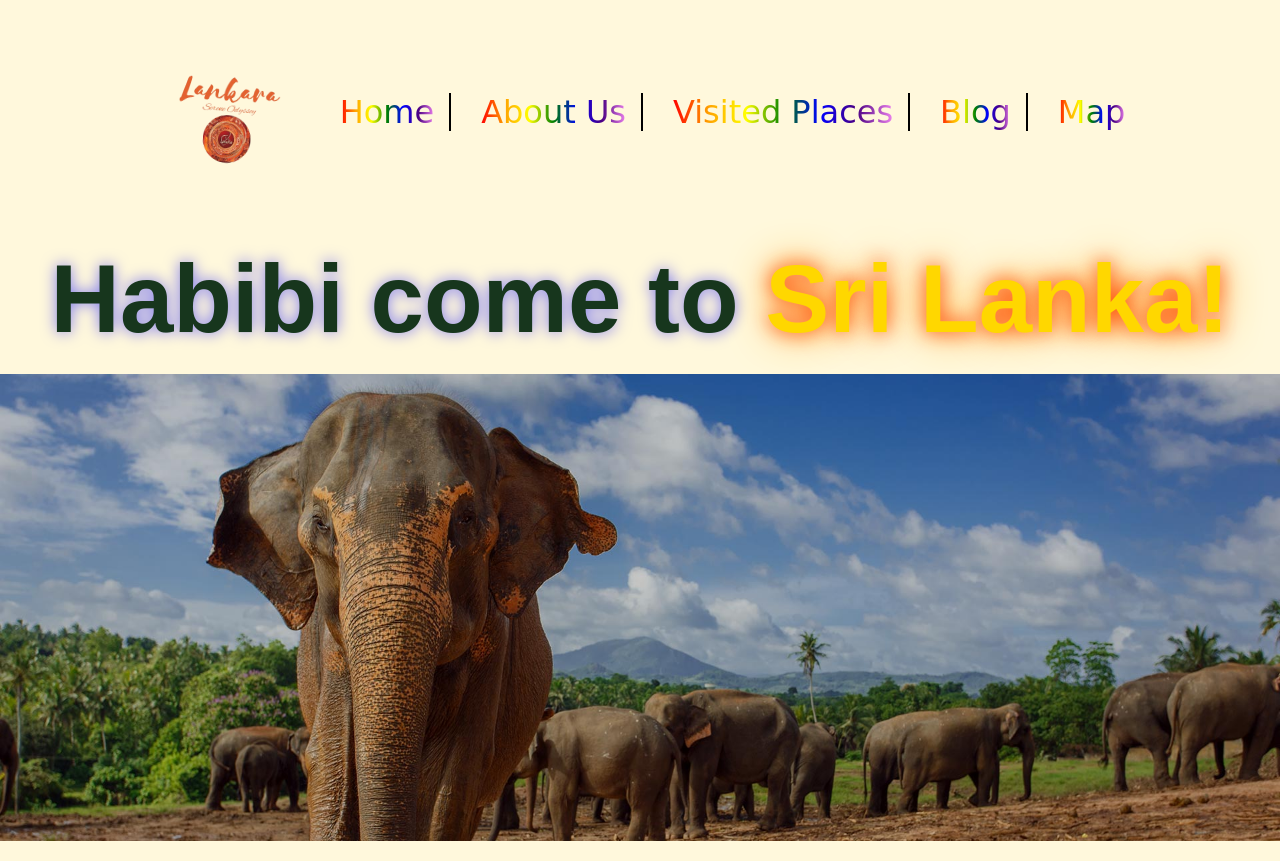
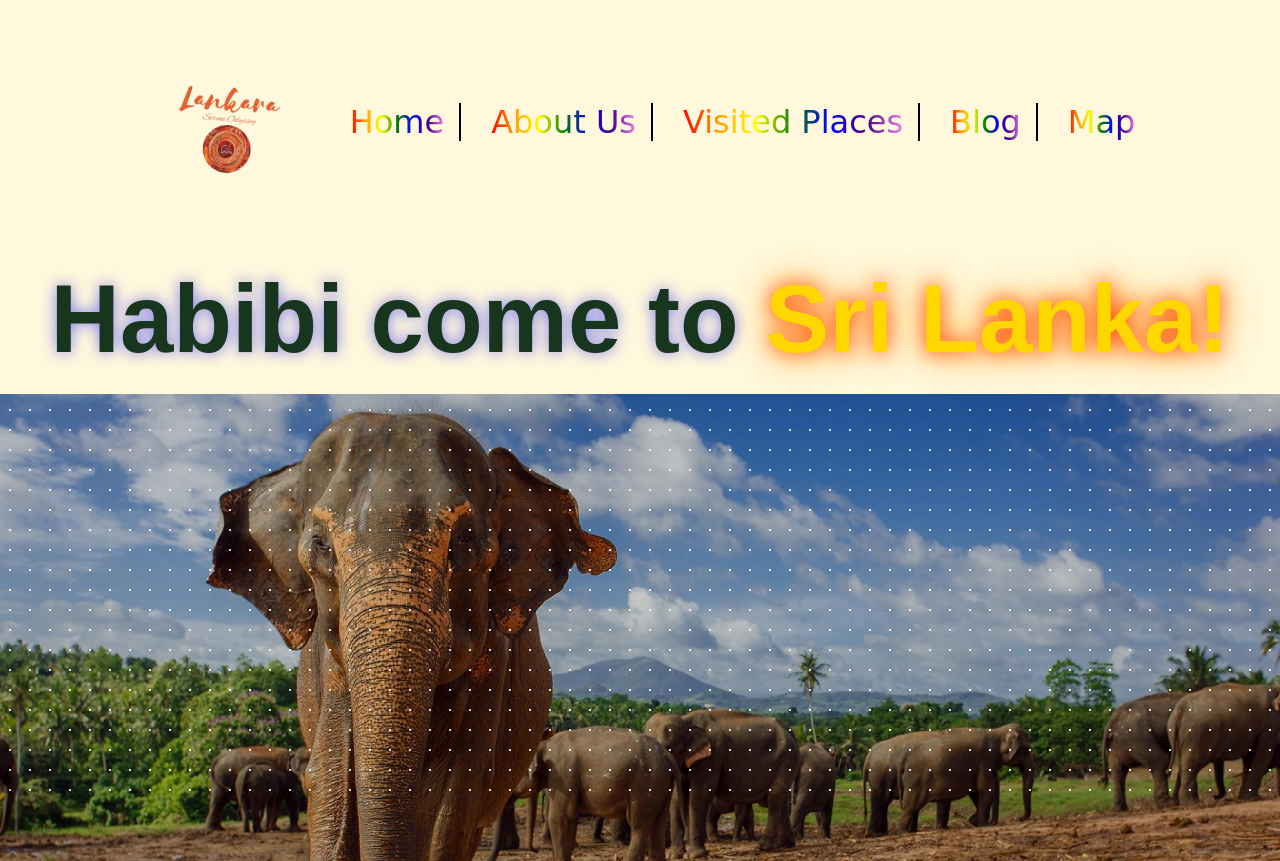
Before and after one commit to 098venus/Lankara, a plain HTML site: page index.html in a window 1280 px wide. Shown: the top 861 px of the page. Drawn offline with Linux system fonts and the light colour scheme.

Commit message:
Update styles.css

```diff
--- a/styles.css
+++ b/styles.css
@@ -1,17 +1,37 @@
-/* General Styles */
+/* ================= General Styles ================= */
 body {
     font-family: 'Jazz LET', cursive;
-    background-color: #FFF8DC; /* Pinkish background as you changed */
+    background-color: #FFF8DC;
     color: #2E3B2E;
     margin: 0;
     padding: 0;
+    overflow-x: hidden;
+    position: relative;
 }
 
-/* Logo styling */
+/* ================= Glitter Background ================= */
+body::before {
+    content: '';
+    position: fixed;
+    top: 0; left: 0;
+    width: 100%; height: 100%;
+    background: radial-gradient(circle, rgba(255,255,255,0.8) 1px, transparent 1px);
+    background-size: 20px 20px;
+    animation: glitterMove 5s linear infinite;
+    pointer-events: none; /* doesn't block clicks */
+    z-index: 0;
+}
+
+@keyframes glitterMove {
+    0% { background-position: 0 0; }
+    100% { background-position: 100px 100px; }
+}
+
+/* ================= Logo Styling ================= */
 .logo {
-    position: relative; /* stays in flow */
+    position: relative;
     width: 200px;
-    margin: 10;
+    margin: 10px;
     z-index: 10;
 }
 
@@ -21,7 +41,6 @@ body {
     animation: dance 2s infinite;
 }
 
-/* Dancing animation for logo */
 @keyframes dance {
     0%, 100% { transform: translateY(0) rotate(0deg); }
     25% { transform: translateY(-10px) rotate(-5deg); }
@@ -29,13 +48,12 @@ body {
     75% { transform: translateY(-5px) rotate(-3deg); }
 }
 
-/* Header styles */
+/* ================= Header ================= */
 .header {
     position: fixed;
-    top: 0;
-    left: 0;
+    top: 0; left: 0;
     width: 100%;
-    background-color: rgba(0, 123, 255, 0.7);
+    background-color: rgba(0,123,255,0.7);
     padding: 20px;
     z-index: 10;
     display: flex;
@@ -47,7 +65,7 @@ h1, h2 {
     text-align: center;
 }
 
-/* Glitter title */
+/* ================= Glitter Title ================= */
 h1.glitter-title {
     font-family: 'Montserrat', sans-serif;
     color: #17361d;
@@ -55,9 +73,10 @@ h1.glitter-title {
     margin: 20px 0;
     text-shadow: 0 0 15px rgba(0, 0, 255, 0.5);
     animation: fadeInText 2s ease-in-out, bounceText 1s ease-in-out infinite;
+    position: relative;
+    z-index: 5;
 }
 
-/* Animation for the word "Sri Lanka" */
 h1.glitter-title .srilanka {
     display: inline-block;
     color: #FF4500;
@@ -70,7 +89,6 @@ h1.glitter-title .srilanka {
     100% { color: #FF6347; text-shadow: 0 0 10px #FFD700, 0 0 30px #FF4500; }
 }
 
-/* Bounce and fade-in for main title */
 @keyframes fadeInText {
     0% { opacity: 0; transform: translateY(-20px); }
     100% { opacity: 1; transform: translateY(0); }
@@ -81,7 +99,7 @@ h1.glitter-title .srilanka {
     50% { transform: translateY(-10px); }
 }
 
-/* Navigation Bar */
+/* ================= Navigation ================= */
 nav {
     background-color: transparent;
     padding: 10px;
@@ -92,6 +110,8 @@ nav {
     align-items: center;
     flex-wrap: wrap;
     height: auto;
+    z-index: 10;
+    position: relative;
 }
 
 nav ul {
@@ -136,7 +156,7 @@ nav a:hover {
     to { opacity: 1; transform: translateY(0); }
 }
 
-/* Cover image */
+/* ================= Sections ================= */
 .cover-image, .home-image {
     width: 100%;
     height: auto;
@@ -161,15 +181,8 @@ nav a:hover {
     box-shadow: 0 4px 6px rgba(0,0,0,0.1);
 }
 
-.paragraph-box h2 {
-    margin-top: 20px;
-    color: #FF6347;
-}
-
-.paragraph-box p {
-    font-size: 1.1em;
-    line-height: 1.6;
-}
+.paragraph-box h2 { margin-top: 20px; color: #FF6347; }
+.paragraph-box p { font-size: 1.1em; line-height: 1.6; }
 
 /* Visited Places */
 #visited-places {
@@ -197,11 +210,10 @@ nav a:hover {
 }
 
 .place:hover { transform: scale(1.05); }
-
 .place h3 { font-size: 1.5em; color: #2E3B2E; margin: 15px 0; }
 .place p { font-size: 1.1em; color: #555; padding: 0 15px; }
 
-/* Map */
+/* Map Section */
 #map {
     background-color: #FFF;
     text-align: center;
@@ -232,7 +244,7 @@ footer {
 
 footer p { font-size: 1.1em; }
 
-/* ================= Media Queries for Responsiveness ================= */
+/* ================= Media Queries ================= */
 @media screen and (max-width: 1200px) {
     h1.glitter-title { font-size: 4.5em; }
     nav ul li a { font-size: 1.8em; }
```
